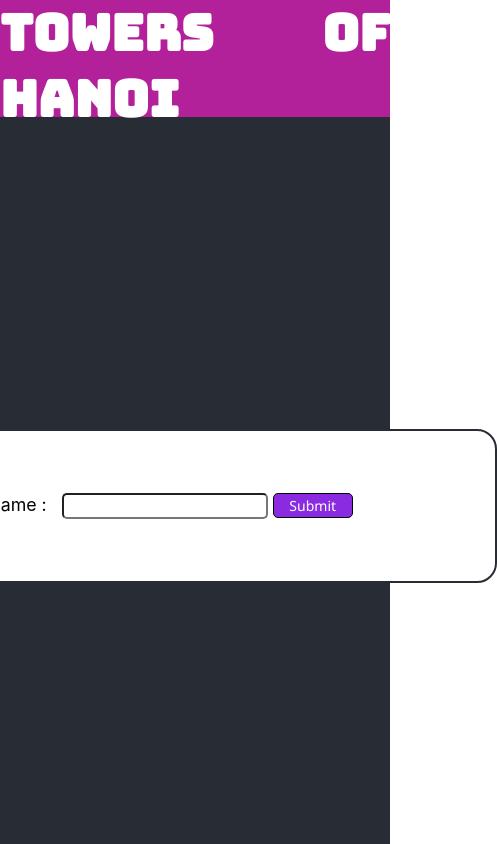
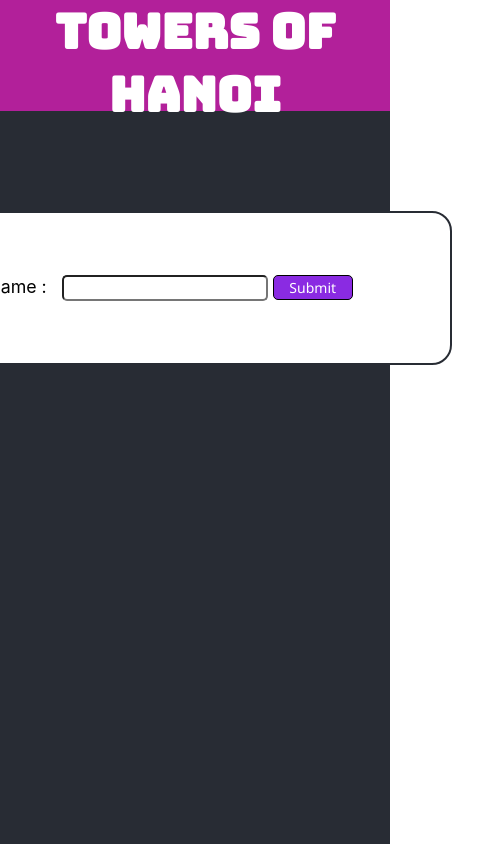
Before and after one commit to kellynb/TowersOfHanoi, a React (Create React App) app: page / in a window 390 px wide. Shown: the top 844 px of the page, 497 px wide, since content can reach past the window. Built offline with nearby package versions, Linux system fonts and the light colour scheme.

Commit message:
style updates

```diff
--- a/src/App.css
+++ b/src/App.css
@@ -3,11 +3,12 @@
 .App {
   text-align: center;
   background-color: #282c34;
+  height: auto;
   min-height: 120vh;
+  height: auto;
   display: flex;
   flex-direction: column;
   align-items: center;
-  justify-content: center;
   font-size: calc(10px + 2vmin);
   color: white;
 }
@@ -19,18 +20,16 @@
   width: 100%;
   height: auto;
   align-items: center;
-  justify-content: space-around;
   font-family: 'Bungee', cursive;
-  position: absolute;
-  top: 0;
 }
 
 #login {
   background-color: white;
-  position: relative;
-  width: 600px;
+  margin-top: 100px;
+  width: 500px;
+  padding-left: 5px;
+  padding-right: 5px;
   min-height: 150px;
-  z-index: 2;
   display: flex;
   flex-direction: column;
   border: 2px solid #282c34;
@@ -76,8 +75,6 @@ h1 {
 #gameData {
   width: 75vw;
   height: 80px;
-  margin-top: -50px;
-
 }
 
 h2 {
@@ -147,8 +144,8 @@ button {
   justify-content: space-around;
   width: 75vw;
   background-color: blueviolet;
-  position: relative;
-  top: 50px;
+  margin-top: 110px;
+  margin-bottom: 30px;
 }
 
 .Column1 {
@@ -201,3 +198,43 @@ label {
 .App-link {
   color: #61dafb;
 }
+
+@media (max-width: 950px) {
+  #columnView {
+    flex-direction: column;
+    align-items: center;
+  }
+
+  .Column1 {
+    margin-bottom: 10px;
+    height: 300px;
+  }
+}
+
+@media (max-width: 600px) {
+  h1 {
+    font-size: 48px;
+    text-align: center;
+    height: auto;
+  }
+
+  #scoreBoard {
+    flex-direction: column;
+    width: auto;
+    max-width: 300px;
+    height: auto;
+  }
+
+  #columnView {
+    margin-top: 200px;
+  }
+
+}
+
+@media (max-width: 350px) {
+
+  #columnView {
+    margin-top: 250px;
+  }
+
+}
--- a/src/App.js
+++ b/src/App.js
@@ -19,8 +19,7 @@ class App extends Component {
       divVal: '',
       A: ['d', 'c', 'b', 'a'],
       B: [],
-      C: [],
-      D: []
+      C: []
     }
   }
 
@@ -140,8 +139,7 @@ class App extends Component {
       parentId: '',
       A: ['d', 'c', 'b', 'a'],
       B: [],
-      C: [],
-      D: []
+      C: []
     })
   }
 
```
